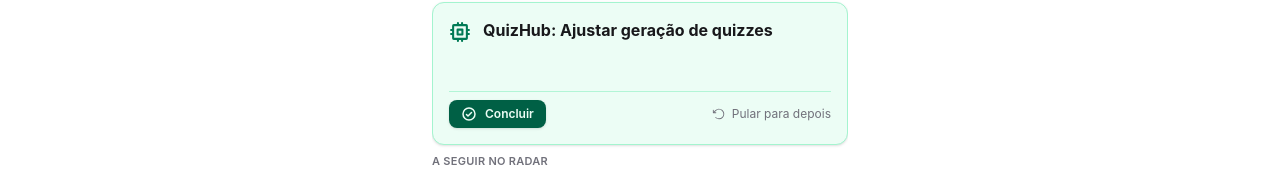
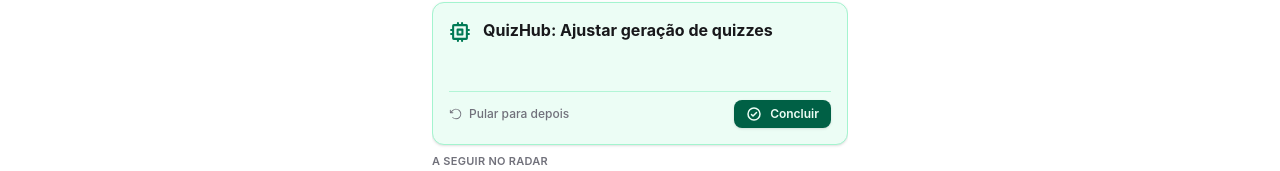
Before and after one commit to lessandrobull/taskflow, a React (Vite) app: page / in a window 1280 px wide. Shown: the part 459-630 px from the top of the page. Built offline with nearby package versions, Linux system fonts and the light colour scheme; no server answers; the database is empty.

Commit message:
feat(etapa-2): botao pular sem concluir, botoes invertidos e rotina ordenada por ordemFila

```diff
--- a/src/App.jsx
+++ b/src/App.jsx
@@ -14,6 +14,7 @@
   const {
     tarefas,
     toggleConcluir,
+    pularParaDepois,
     removerTarefa,
     editarTarefa,
     moverParaCima,
@@ -52,7 +53,11 @@
         }`}
       >
         {abaAtiva === 'hoje' && (
-          <TodayView tarefas={tarefas} toggleConcluir={toggleConcluir} />
+          <TodayView
+            tarefas={tarefas}
+            toggleConcluir={toggleConcluir}
+            pularParaDepois={pularParaDepois}
+          />
         )}
         {abaAtiva === 'fila' && (
           <GlobalQueueView
--- a/src/useTasks.js
+++ b/src/useTasks.js
@@ -175,6 +175,35 @@
     })();
   };
 
+  const pularParaDepois = (id) => {
+    const itemAtual = tarefas.find((t) => t.id === id);
+    if (!itemAtual || itemAtual.tipo !== TIPOS_TAREFA.FOCO) return;
+
+    const filaFoco = tarefas
+      .filter((t) => t.tipo === TIPOS_TAREFA.FOCO && !t.concluido)
+      .sort((a, b) => a.ordemFila - b.ordemFila);
+
+    if (filaFoco.length <= 1) return;
+
+    const maiorOrdem = filaFoco[filaFoco.length - 1].ordemFila || filaFoco.length;
+    const tarefaAtualizada = {
+      ...itemAtual,
+      ordemFila: maiorOrdem + 1,
+    };
+
+    setTarefas((prev) =>
+      prev.map((t) => (t.id === id ? tarefaAtualizada : t))
+    );
+
+    (async () => {
+      try {
+        await supabase.from('tarefas').upsert(tarefaAtualizada);
+      } catch (e) {
+        console.error('Falha ao pular tarefa no Supabase:', e);
+      }
+    })();
+  };
+
   const removerTarefa = (id) => {
     setTarefas((prev) => prev.filter((t) => t.id !== id));
     (async () => {
@@ -342,6 +371,7 @@
     sincronizandoAgenda,
     sincronizarAgenda,
     toggleConcluir,
+    pularParaDepois,
     removerTarefa,
     editarTarefa,
     moverParaCima,
--- a/src/utils/parser.js
+++ b/src/utils/parser.js
@@ -1,13 +1,11 @@
 import { TIPOS_TAREFA, PRIORIDADES } from '../types';
 
 const MAPA_ICONES = {
-  // Aulas e Ensino
   aula: 'ChalkboardTeacher',
   aluno: 'ChalkboardTeacher',
   ensino: 'ChalkboardTeacher',
   class: 'ChalkboardTeacher',
 
-  // Casa, Limpeza e Manutenção
   limpeza: 'Broom',
   limpar: 'Broom',
   pano: 'Broom',
@@ -20,7 +18,6 @@
   ferramenta: 'Wrench',
   torneira: 'Drop',
 
-  // Saúde, Exercício e Rotina
   treino: 'Barbell',
   academia: 'Barbell',
   corrida: 'PersonSimpleRun',
@@ -30,7 +27,6 @@
   remedio: 'Pill',
   meditar: 'Heartbeat',
 
-  // Trabalho Digital, PC, Apps e Estudos
   pc: 'Cpu',
   computador: 'Cpu',
   codigo: 'Cpu',
@@ -125,15 +121,15 @@
     tipo = TIPOS_TAREFA.AGENDADO;
   }
 
-  // 2. Extração de Contexto Hierárquico (#casa/manutencao)
-  const regexContexto = /#([\w\d\s\-_/]+)(?:\s|$)/i;
+  // 2. Extração de Contexto com suporte total a acentos Unicode (#francês, #manutenção)
+  const regexContexto = /#([\p{L}\p{N}\s\-_/]+)(?:\s|$)/u;
   const matchContexto = texto.match(regexContexto);
   if (matchContexto) {
     contexto = matchContexto[1].trim().toLowerCase();
     texto = texto.replace(matchContexto[0], '').trim();
   }
 
-  // 3. Extração de Ponto de Início
+  // 3. Ponto de Início
   const regexInicio =
     /\b(?:iniciando(?:\s+no|\s+na)?|a\s+partir\s+de|come[çc]ando(?:\s+no|\s+na)?)\s+(domingo|segunda(?:-feira)?|ter[çc]a(?:-feira)?|quarta(?:-feira)?|quinta(?:-feira)?|sexta(?:-feira)?|s[aá]bado)\b/i;
   const matchInicio = texto.match(regexInicio);
@@ -146,11 +142,10 @@
     texto = texto.replace(matchInicio[0], '').trim();
   }
 
-  // 4. Reconhecimento de Rotinas por Palavras-Chave
+  // 4. Reconhecimento de Rotinas
   let ehRotina = false;
   let intervaloDias = 7;
 
-  // 4.1 Advérbios diretos
   const regexAdverbios = /\b(diariamente|semanalmente|quinzenalmente|mensalmente|anualmente)\b/i;
   const matchAdv = texto.match(regexAdverbios);
   if (matchAdv) {
@@ -164,7 +159,6 @@
     texto = texto.replace(matchAdv[0], '').trim();
   }
 
-  // 4.2 "A cada X [dias/semanas/meses]"
   const regexACada =
     /\ba\s+cada\s+(\d+|um|uma|dois|duas|tr[êe]s|quatro|cinco|seis|sete|oito|nove|dez|quinze|vinte|trinta)\s+(dias?|semanas?|m[êe]ses?|anos?)\b/i;
   const matchACada = texto.match(regexACada);
@@ -182,7 +176,6 @@
     texto = texto.replace(matchACada[0], '').trim();
   }
 
-  // 4.3 "X vez(es) por [tempo]"
   const regexVezPor =
     /\b(\d+|um|uma|dois|duas|tr[êe]s|quatro|cinco)\s*(?:x|vez(?:es)?)\s+(?:por|na|no|ao|à)\s+(dia|semana|m[êe]s|mes|ano)\b/i;
   const matchVezPor = texto.match(regexVezPor);
@@ -200,7 +193,6 @@
     texto = texto.replace(matchVezPor[0], '').trim();
   }
 
-  // 4.4 "todo(s) [dia/semana]"
   const regexTodo =
     /\b(?:todos?\s+os|todas?\s+as|todo|toda)\s+(dia|semana|m[êe]s|domingo|segunda(?:-feira)?|ter[çc]a(?:-feira)?|quarta(?:-feira)?|quinta(?:-feira)?|sexta(?:-feira)?|s[aá]bado)\b/i;
   const matchTodo = texto.match(regexTodo);
@@ -230,7 +222,7 @@
     cadencia = { intervaloDias };
   }
 
-  // 5. Seleção de Ícone Dinâmico
+  // 5. Ícone
   let icone = tipo === TIPOS_TAREFA.AGENDADO ? 'Clock' : 'Circle';
   const textoMinusculo = texto.toLowerCase();
   for (const [chave, iconeNome] of Object.entries(MAPA_ICONES)) {
--- a/src/utils/tree.js
+++ b/src/utils/tree.js
@@ -1,6 +1,5 @@
 /**
- * Transforma uma lista plana de tarefas em uma estrutura de árvore baseada em 'contexto'
- * Exemplo de contexto: "casa/obras externas/pintura"
+ * Transforma uma lista plana de tarefas em uma árvore com contagem acumulada
  */
 export function construirArvoreContextos(tarefas = []) {
   const raiz = {
@@ -8,6 +7,7 @@
     caminhoCompleto: '',
     filhos: {},
     tarefas: [],
+    totalTarefas: 0,
   };
 
   if (!Array.isArray(tarefas)) return raiz;
@@ -34,6 +34,7 @@
           caminhoCompleto: caminhoAcumulado,
           filhos: {},
           tarefas: [],
+          totalTarefas: 0,
         };
       }
 
@@ -45,5 +46,16 @@
     });
   });
 
+  // Função recursiva para calcular totalTarefas acumulado (próprias + subpastas)
+  function calcularTotais(no) {
+    let soma = no.tarefas.length;
+    for (const filho of Object.values(no.filhos)) {
+      soma += calcularTotais(filho);
+    }
+    no.totalTarefas = soma;
+    return soma;
+  }
+
+  calcularTotais(raiz);
   return raiz;
 }
--- a/src/views/ContextsView.jsx
+++ b/src/views/ContextsView.jsx
@@ -123,7 +123,7 @@
           </span>
 
           <span className={`text-[10px] font-mono font-medium ${THEME.contextos.contador}`}>
-            ({no.tarefas.length})
+            ({no.totalTarefas})
           </span>
         </button>
 
--- a/src/views/TodayView.jsx
+++ b/src/views/TodayView.jsx
@@ -4,7 +4,7 @@
 import { TIPOS_TAREFA } from '../types';
 import { THEME } from '../colors';
 
-export default function TodayView({ tarefas, toggleConcluir }) {
+export default function TodayView({ tarefas, toggleConcluir, pularParaDepois }) {
   const [agora, setAgora] = useState(new Date());
 
   useEffect(() => {
@@ -63,18 +63,19 @@
     })
     .sort((a, b) => (a.horario || '').localeCompare(b.horario || ''));
 
-  // 2. Rotina: pendentes com data de ativação atingida
+  // 2. Rotina: ativadas hoje e ordenadas estritamente pela ordem manual da Fila de Rotina
   const rotinaTarefas = tarefas
     .filter((t) => {
       if (t.tipo !== TIPOS_TAREFA.CADENCIA || t.concluido) return false;
       if (!t.proximaData) return true;
       return t.proximaData <= hojeISO;
-    });
+    })
+    .sort((a, b) => (a.ordemFila || 0) - (b.ordemFila || 0));
 
   // 3. Foco: fila ordenada de execução
   const filaFoco = tarefas
     .filter((t) => t.tipo === TIPOS_TAREFA.FOCO && !t.concluido)
-    .sort((a, b) => a.ordemFila - b.ordemFila);
+    .sort((a, b) => (a.ordemFila || 0) - (b.ordemFila || 0));
 
   const cardPrincipal = filaFoco[0] || null;
   const cardsRadar = filaFoco.slice(1);
@@ -167,21 +168,23 @@
               </div>
             </div>
 
+            {/* Botoes com lados invertidos: Pular para depois à esquerda, Concluir à direita */}
             <div className={`flex items-center justify-between pt-2 border-t ${THEME.foco.principalDivisor}`}>
+              <button
+                onClick={() => pularParaDepois(cardPrincipal.id)}
+                className={`flex items-center gap-1.5 text-xs transition-colors font-medium ${THEME.foco.pularBtn}`}
+                title="Mover para o fim da fila de foco"
+              >
+                <ArrowCounterClockwise size={14} />
+                Pular para depois
+              </button>
+
               <button
                 onClick={() => toggleConcluir(cardPrincipal.id)}
                 className={`flex items-center gap-2 px-3 py-1.5 rounded-lg text-xs font-semibold transition-colors shadow ${THEME.foco.concluirBtn}`}
               >
                 <CheckCircle size={16} weight="bold" />
                 Concluir
-              </button>
-
-              <button
-                onClick={() => toggleConcluir(cardPrincipal.id)}
-                className={`flex items-center gap-1.5 text-xs transition-colors ${THEME.foco.pularBtn}`}
-              >
-                <ArrowCounterClockwise size={14} />
-                Pular para depois
               </button>
             </div>
           </div>
```
